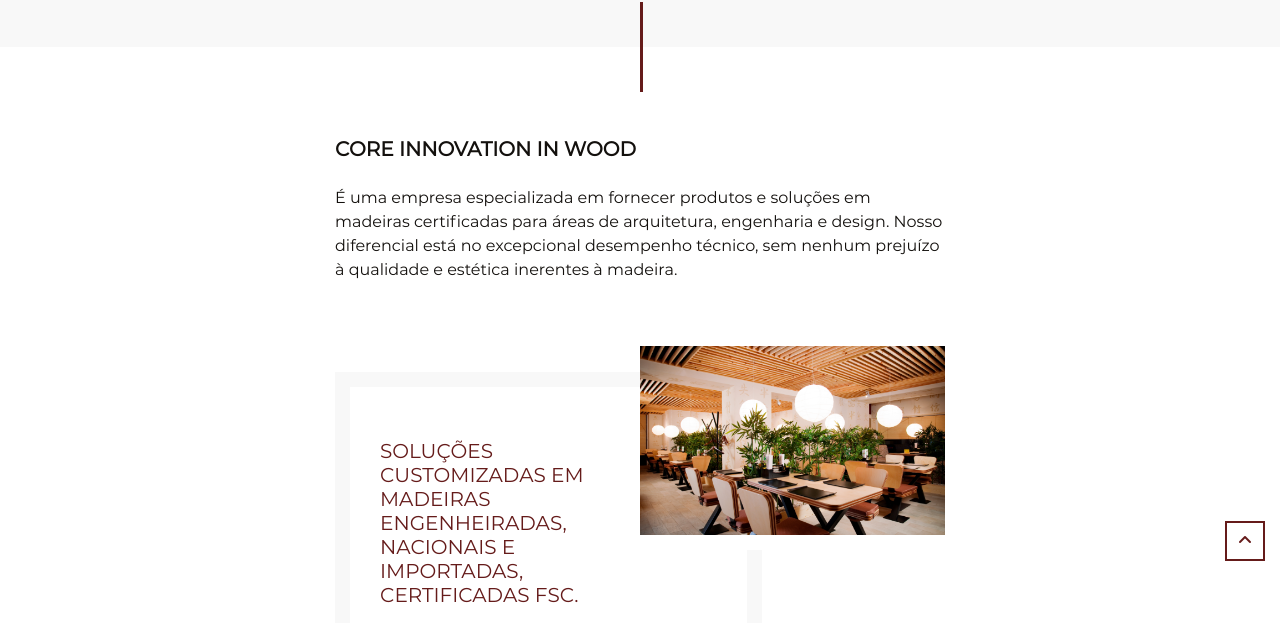
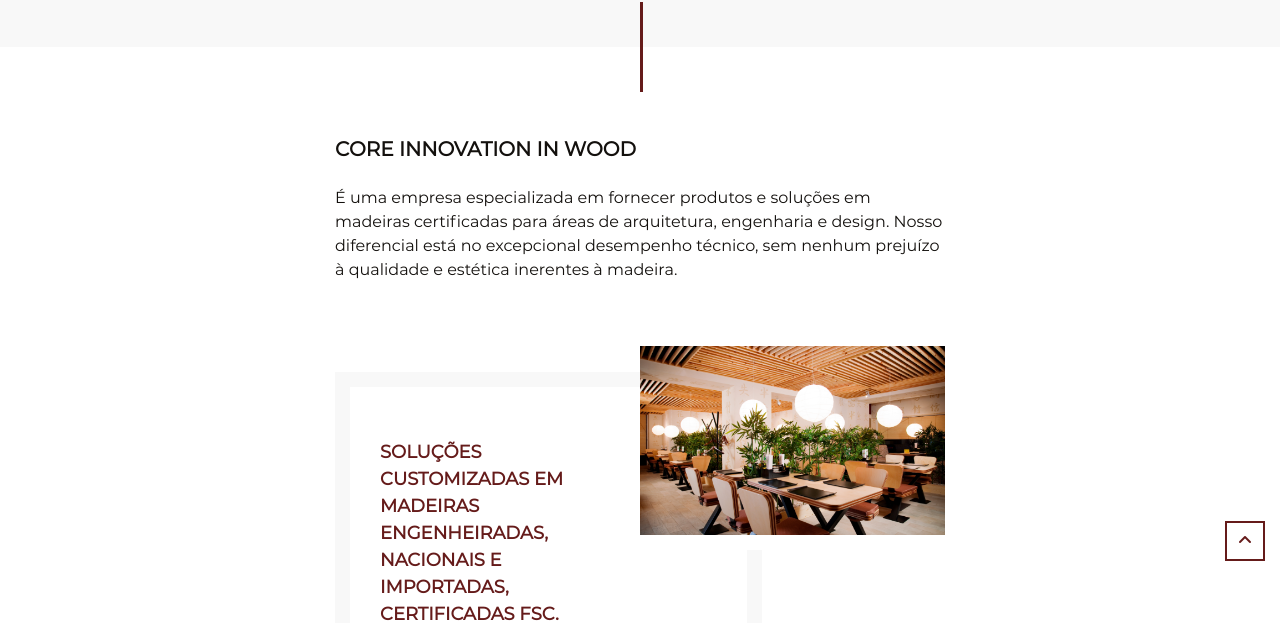
Before and after one commit to giogioramos/site-madeiras, a plain HTML site: page pages/about.html in a window 1280 px wide. Shown: the part 179-802 px from the top of the page. Drawn offline with Linux system fonts and the light colour scheme.

Commit message:
12072020 03h16

```diff
--- a/pages/about.html
+++ b/pages/about.html
@@ -40,10 +40,10 @@
                     </div>
                     <div class="banner">
                         <div class="text-box">
-                            <h5>
+                            <label>
                                 SOLUÇÕES CUSTOMIZADAS EM MADEIRAS ENGENHEIRADAS,
                                 NACIONAIS E IMPORTADAS, CERTIFICADAS FSC.
-                            </h5>
+                            </label>
                         </div>
                         <figure>
                             <img src="../assets/img/headerabout.png">
```
